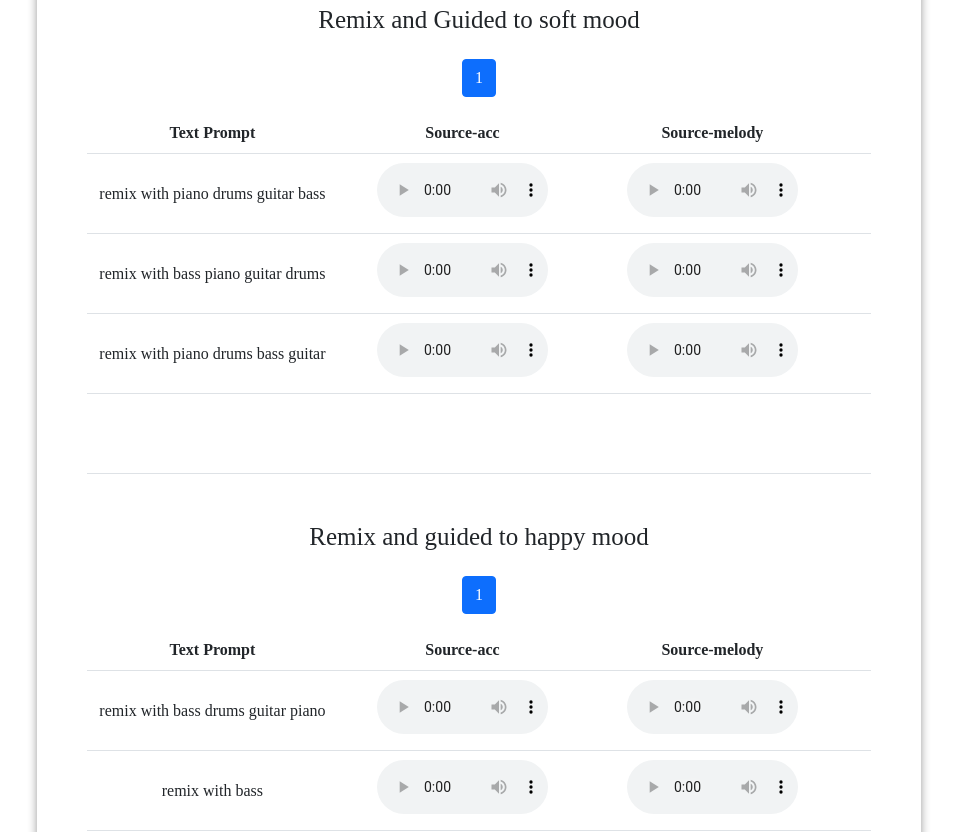
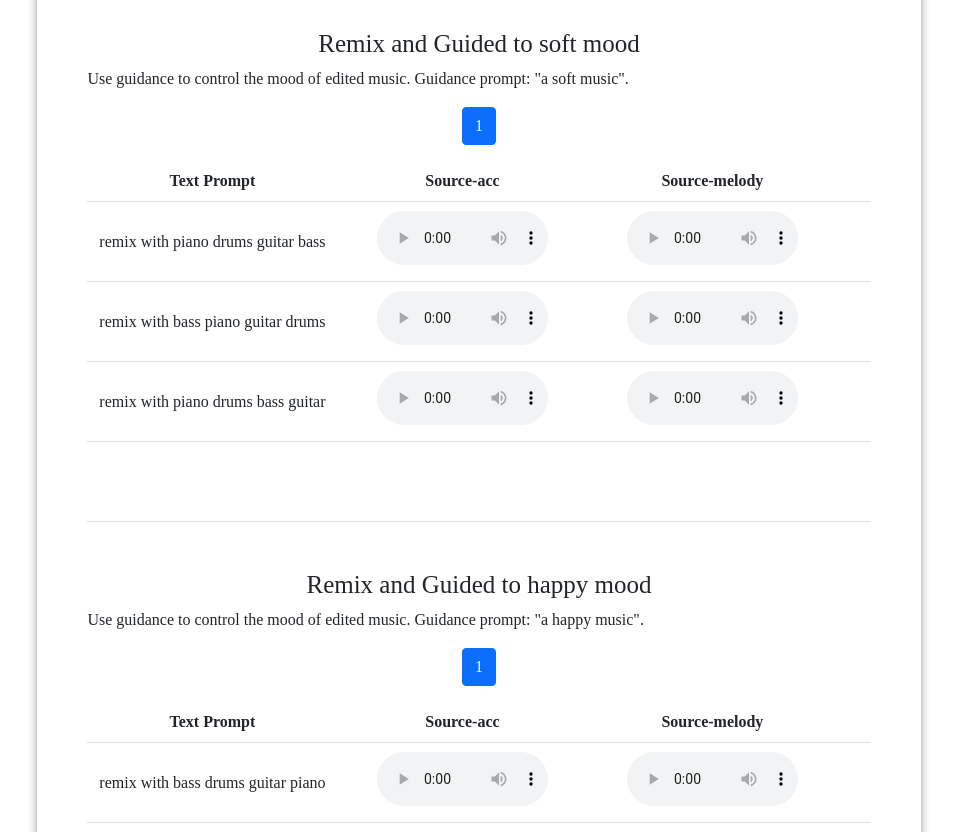
Before and after one commit to musicedit/musicedit.github.io, a plain HTML site: page index.html in a window 1280 px wide. Shown: the part 4640-5472 px from the top of the page, without its empty margins (161-1118 px from the left). Drawn offline with nearby package versions, Linux system fonts and the light colour scheme; some packages are replaced by stand-ins of ours.

Commit message:
Update index.html

```diff
--- a/index.html
+++ b/index.html
@@ -360,7 +360,7 @@
       <h2 style="text-align: center;">Samples for Remix operations</h2>
       <div style="text-align: justify;">
       Remixing can be understood as an advanced version of music editing that mixes various atomic operations with style and genre considered. <br>
-      acc is accompany and melody is accompany with vocal.
+      acc is accompany and melody is accompany with vocal. The harmony of vocals can better evaluate the chord consistency of edited music.
     </div>
       <div style="margin-top: 4vh; text-align: center;">
       <h3>Remix</h3>
@@ -436,6 +436,9 @@
 
       <div style="margin-top: 4vh; text-align: center;">
       <h3>Remix and Guided to soft mood</h3>
+      <div style="text-align: justify;">
+      Use guidance to control the mood of edited music. Guidance prompt: "a soft music".
+    </div>
       <div class="table-responsive pt-3">
         <ul class="pagination justify-content-center">
           <li class="page-item active">
@@ -465,7 +468,10 @@
       </div>
 
       <div style="margin-top: 4vh; text-align: center;">
-      <h3>Remix and guided to happy mood</h3>
+      <h3>Remix and Guided to happy mood</h3>
+      <div style="text-align: justify;">
+      Use guidance to control the mood of edited music. Guidance prompt: "a happy music".
+    </div>
       <div class="table-responsive pt-3">
         <ul class="pagination justify-content-center">
           <li class="page-item active">
```
